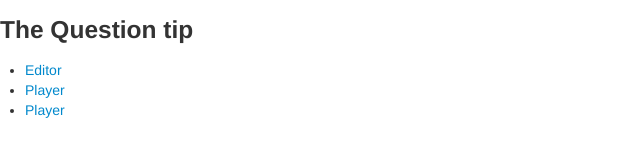
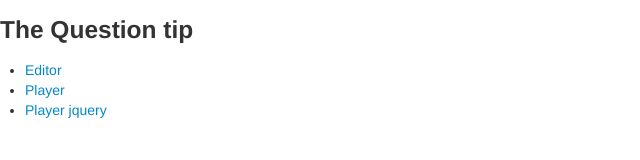
Before and after one commit to jenniferarnesen/qtip, a plain HTML site: page index.html in a window 1280 px wide. Shown: the full height of the page, 0-640 px from the left. Drawn offline with Linux system fonts and the light colour scheme.

Commit message:
fixed link in index

```diff
--- a/index.html
+++ b/index.html
@@ -9,7 +9,7 @@
         <ul>
             <li><a href=editor.html>Editor</a></li>
             <li><a href=player.html>Player</a></li>
-            <li><a href=player.jquery.html>Player</a></li>
+            <li><a href=player.jquery.html>Player jquery</a></li>
         </ul>
         </div>
     </body>
```
